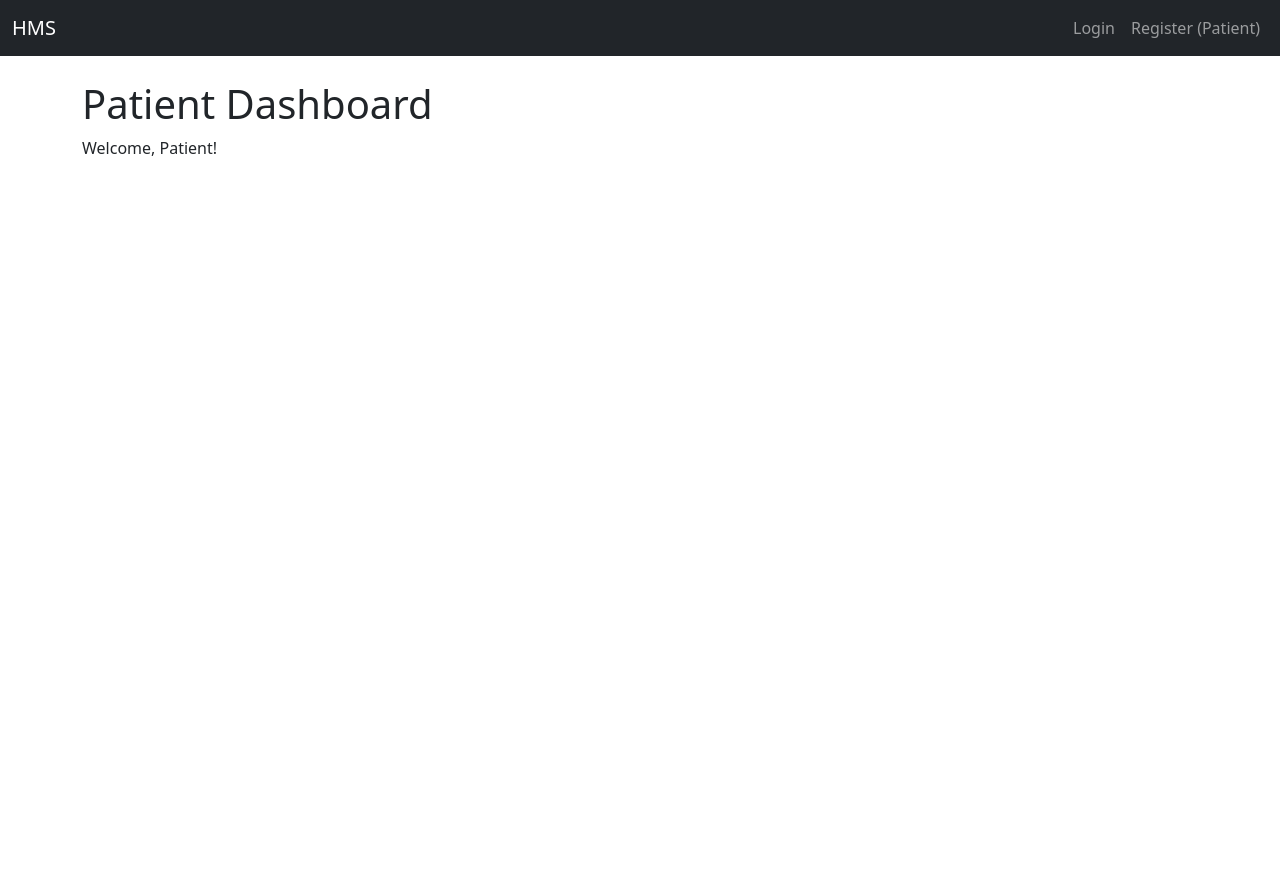
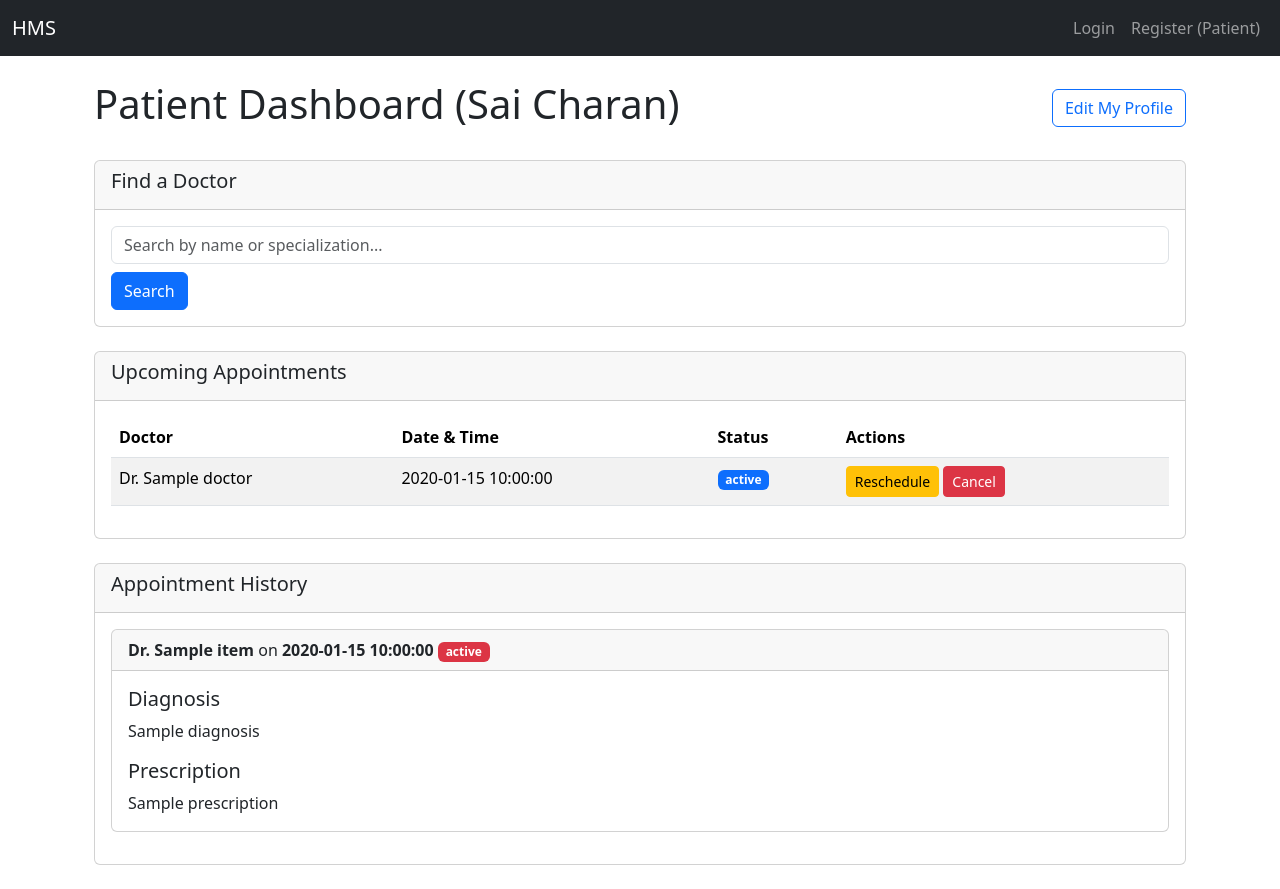
Before and after one commit to scharanruka/mad-1-hms-project, a Flask app: template templates/patient_dashboard.html in a window 1280 px wide. Before the commit the page ends 156 px from the top, so only its background shows below. Run offline with Flask 3, Linux system fonts and the light colour scheme; data comes from the database, SQL or seed files in the repository; both versions use the stored data as it was after the commit; tables that the repository leaves empty hold one stand-in row (values such as "Sample post"); the template is opened without the code that fills it: values that come from a table or form of the project are taken from there, most other values are stand-ins (such as "Sample title", 1, 10 or a date in 2020).

Commit message:
Milestone-HMS Patient-Dashboard-Management

```diff
--- a/app.py
+++ b/app.py
@@ -7,12 +7,13 @@ from models import db, User, Department, Doctor, Patient, Appointment, Treatment
 # Forms
 from forms import (LoginForm, RegistrationForm, AddDoctorForm,
  BookAppointmentForm, UpdateTreatmentForm, EditPatientForm, EditDoctorForm,
- UpdateTreatmentForm, UpdateAvailabilityForm)
+ UpdateTreatmentForm, UpdateAvailabilityForm, UpdatePatientProfileForm, SearchDoctorForm)
 
 import os
 
 import json
 from datetime import date, timedelta
+from sqlalchemy import or_
 
 app = Flask(__name__)
 
@@ -503,20 +504,283 @@ def patient_history(patient_id):
 # ------------------------------------------------------------------------------------------------------------------------
 # ------------------------------------------------------------------------------------------------------------------------
 # ------------------------------------------------------------------------------------------------------------------------
+# PATIENT DASHBOARD ----------
+
+# app.py
+
+# 1. --- REPLACE THE EXISTING PATIENT DASHBOARD ROUTE ---
+@app.route('/patient/dashboard', methods=['GET', 'POST'])
+def patient_dashboard():
+    # --- SIMPLE AUTH CHECK ---
+    if 'user_id' not in session or session.get('role') != 'patient':
+        flash('Please log in as a patient.')
+        return redirect(url_for('login'))
+    # --- END OF CHECK ---
+
+    patient = Patient.query.filter_by(user_id=session['user_id']).first()
+    search_form = SearchDoctorForm()
+
+    # Handle the search form submission
+    if search_form.validate_on_submit():
+        query = search_form.query.data
+        return redirect(url_for('patient_search_doctors', query=query))
+
+    # --- Get Upcoming Appointments ---
+    upcoming_appts_query = db.session.query(Appointment, Doctor).join(
+        Doctor, Appointment.doctor_id == Doctor.id
+    ).filter(
+        Appointment.patient_id == patient.id,
+        Appointment.status == 'Booked'
+    ).all()
+
+    # --- Get Past Appointments ---
+    past_appts_query = db.session.query(Appointment, Doctor).join(
+        Doctor, Appointment.doctor_id == Doctor.id
+    ).filter(
+        Appointment.patient_id == patient.id,
+        or_(Appointment.status == 'Completed', Appointment.status == 'Cancelled')
+    ).all()
+
+    # Get treatment info for completed appointments
+    past_app_data = []
+    for appt, doctor in past_appts_query:
+        treatment = None
+        if appt.status == 'Completed':
+            treatment = Treatment.query.filter_by(appointment_id=appt.id).first()
+        past_app_data.append({
+            'appointment': appt,
+            'doctor_name': doctor.name,
+            'treatment': treatment
+        })
+
+    return render_template(
+        'patient_dashboard.html',
+        patient=patient,
+        search_form=search_form,
+        upcoming_appts=upcoming_appts_query, # These are (Appointment, Doctor) tuples
+        past_app_data=past_app_data # This is our custom list of dicts
+    )
 
 
-@app.route('/patient/dashboard')
-def patient_dashboard():
+# 2. --- ADD NEW ROUTE: PATIENT PROFILE ---
+@app.route('/patient/profile', methods=['GET', 'POST'])
+def patient_profile():
     # --- SIMPLE AUTH CHECK ---
-    if 'user_id' not in session:
-        flash('Please log in to access this page.')
+    if 'user_id' not in session or session.get('role') != 'patient':
+        flash('Please log in as a patient.')
         return redirect(url_for('login'))
+    # --- END OF CHECK ---
 
-    if session.get('role') != 'patient':
-        flash('You do not have permission to access this page.')
-        return redirect(url_for('dashboard'))
+    patient = Patient.query.filter_by(user_id=session['user_id']).first()
+    # `obj=patient` pre-populates the form with the patient's current data
+    form = UpdatePatientProfileForm(obj=patient)
+
+    if form.validate_on_submit():
+        patient.name = form.name.data
+        patient.contact = form.contact.data
+        db.session.commit()
+        flash('Profile updated successfully.')
+        return redirect(url_for('patient_profile'))
+
+    return render_template('patient_profile.html', form=form, patient=patient)
+
+
+# 3. --- ADD NEW ROUTE: SEARCH DOCTORS ---
+@app.route('/patient/search')
+def patient_search_doctors():
+    # --- SIMPLE AUTH CHECK ---
+    if 'user_id' not in session or session.get('role') != 'patient':
+        flash('Please log in as a patient.')
+        return redirect(url_for('login'))
     # --- END OF CHECK ---
-    return render_template('patient_dashboard.html')
+
+    query = request.args.get('query')
+    if not query:
+        return redirect(url_for('patient_dashboard'))
+
+    # Search in both Doctor name and Department name
+    # We join Doctor with Department to get the department's name
+    search_results = db.session.query(Doctor, Department).join(
+        Department, Doctor.department_id == Department.id
+    ).filter(
+        or_(
+            Doctor.name.contains(query),
+            Department.name.contains(query)
+        )
+    ).all() # This gives a list of (Doctor, Department) tuples
+
+    return render_template('search_doctors.html', results=search_results, query=query)
+
+
+# 4. --- ADD NEW ROUTE: BOOK APPOINTMENT ---
+@app.route('/patient/book/<int:doctor_id>', methods=['GET', 'POST'])
+def book_appointment(doctor_id):
+    # --- SIMPLE AUTH CHECK ---
+    if 'user_id' not in session or session.get('role') != 'patient':
+        flash('Please log in as a patient.')
+        return redirect(url_for('login'))
+    # --- END OF CHECK ---
+
+    doctor = Doctor.query.get_or_404(doctor_id)
+    form = BookAppointmentForm()
+
+    # --- Generate available slots ---
+    # Load the doctor's availability from the JSON string
+    avail_dict = json.loads(doctor.availability or '{}')
+
+    # Get existing appointments for this doctor to check for conflicts
+    existing_appts = Appointment.query.filter_by(doctor_id=doctor.id).all()
+    # Create a set of "YYYY-MM-DD am" or "YYYY-MM-DD pm" strings for fast lookup
+    booked_slots = {f"{appt.appointment_date}" for appt in existing_appts}
+
+    slot_choices = []
+    today = date.today()
+    for i in range(7): # For the next 7 days
+        day = today + timedelta(days=i)
+        day_str = day.strftime('%Y-%m-%d')
+
+        if day_str in avail_dict:
+            # Check AM slot
+            if 'am' in avail_dict[day_str]:
+                slot_id = f"{day_str} am" # e.g., "2025-11-12 am"
+                if slot_id not in booked_slots:
+                    label = f"{day_str} (Morning: 8am-12pm)"
+                    slot_choices.append((slot_id, label))
+            # Check PM slot
+            if 'pm' in avail_dict[day_str]:
+                slot_id = f"{day_str} pm" # e.g., "2025-11-12 pm"
+                if slot_id not in booked_slots:
+                    label = f"{day_str} (Evening: 4pm-9pm)"
+                    slot_choices.append((slot_id, label))
+
+    form.appointment_slot.choices = slot_choices
+
+    if form.validate_on_submit():
+        selected_slot = form.appointment_slot.data
+        patient = Patient.query.filter_by(user_id=session['user_id']).first()
+
+        # Final check just in case
+        if selected_slot in booked_slots:
+            flash('This slot was just booked. Please select another.')
+            return redirect(url_for('book_appointment', doctor_id=doctor_id))
+
+        # Create the new appointment
+        new_appt = Appointment(
+            patient_id=patient.id,
+            doctor_id=doctor.id,
+            appointment_date=selected_slot,
+            status='Booked'
+        )
+        db.session.add(new_appt)
+        db.session.commit()
+
+        flash('Appointment booked successfully!')
+        return redirect(url_for('patient_dashboard'))
+
+    return render_template(
+        'book_appointment.html',
+        form=form,
+        doctor=doctor,
+        has_slots=(len(slot_choices) > 0)
+    )
+
+
+# 5. --- ADD NEW ROUTE: CANCEL APPOINTMENT ---
+@app.route('/patient/cancel/<int:app_id>')
+def patient_cancel_appointment(app_id):
+    # --- SIMPLE AUTH CHECK ---
+    if 'user_id' not in session or session.get('role') != 'patient':
+        flash('Please log in as a patient.')
+        return redirect(url_for('login'))
+    # --- END OF CHECK ---
+
+    patient = Patient.query.filter_by(user_id=session['user_id']).first()
+    appointment = Appointment.query.get_or_404(app_id)
+
+    # Check that this patient owns this appointment
+    if appointment.patient_id != patient.id:
+        flash('You do not have permission to cancel this appointment.')
+        return redirect(url_for('patient_dashboard'))
+
+    # Only 'Booked' appointments can be cancelled
+    if appointment.status == 'Booked':
+        appointment.status = 'Cancelled'
+        db.session.commit()
+        flash('Appointment cancelled successfully.')
+    else:
+        flash('This appointment cannot be cancelled.')
+
+    return redirect(url_for('patient_dashboard'))
+
+
+# 6. --- ADD NEW ROUTE: RESCHEDULE APPOINTMENT ---
+@app.route('/patient/reschedule/<int:app_id>', methods=['GET', 'POST'])
+def patient_reschedule_appointment(app_id):
+    # --- SIMPLE AUTH CHECK ---
+    if 'user_id' not in session or session.get('role') != 'patient':
+        flash('Please log in as a patient.')
+        return redirect(url_for('login'))
+    # --- END OF CHECK ---
+
+    patient = Patient.query.filter_by(user_id=session['user_id']).first()
+    appointment = Appointment.query.get_or_404(app_id)
+    doctor = Doctor.query.get(appointment.doctor_id)
+
+    # Check ownership and status
+    if appointment.patient_id != patient.id or appointment.status != 'Booked':
+        flash('This appointment cannot be rescheduled.')
+        return redirect(url_for('patient_dashboard'))
+
+    # We can reuse the BookAppointmentForm
+    form = BookAppointmentForm()
+    form.submit.label.text = 'Reschedule' # Change button text
+
+    # --- Generate available slots (same logic as booking) ---
+    avail_dict = json.loads(doctor.availability or '{}')
+    existing_appts = Appointment.query.filter_by(doctor_id=doctor.id).all()
+
+    # Create set of booked slots, BUT *exclude* the current appointment
+    booked_slots = {
+        f"{appt.appointment_date}" for appt in existing_appts
+        if appt.id != appointment.id # Allow picking the *same* slot
+    }
+
+    slot_choices = []
+    today = date.today()
+    for i in range(7):
+        day = today + timedelta(days=i)
+        day_str = day.strftime('%Y-%m-%d')
+        if day_str in avail_dict:
+            if 'am' in avail_dict[day_str]:
+                slot_id = f"{day_str} am"
+                if slot_id not in booked_slots:
+                    label = f"{day_str} (Morning: 8am-12pm)"
+                    slot_choices.append((slot_id, label))
+            if 'pm' in avail_dict[day_str]:
+                slot_id = f"{day_str} pm"
+                if slot_id not in booked_slots:
+                    label = f"{day_str} (Evening: 4pm-9pm)"
+                    slot_choices.append((slot_id, label))
+
+    form.appointment_slot.choices = slot_choices
+
+    if form.validate_on_submit():
+        new_slot = form.appointment_slot.data
+
+        # Update the appointment
+        appointment.appointment_date = new_slot
+        db.session.commit()
+
+        flash('Appointment rescheduled successfully!')
+        return redirect(url_for('patient_dashboard'))
+
+    return render_template(
+        'reschedule_appointment.html',
+        form=form,
+        doctor=doctor,
+        appointment=appointment,
+        has_slots=(len(slot_choices) > 0)
+    )
 
 
 # 2. --- ADD THE 'ADD_DOCTOR' ROUTE ---
--- a/forms.py
+++ b/forms.py
@@ -114,3 +114,32 @@ class UpdateAvailabilityForm(FlaskForm):
     day6_pm = BooleanField('4pm - 9pm')
 
     submit = SubmitField('Update Availability')
+
+
+
+# PATIENT DASHBOARD -----------------------------------------------------------
+class UpdatePatientProfileForm(FlaskForm):
+    """Form for Patient to update their own profile."""
+    name = StringField('Full Name',
+                       validators=[DataRequired(), Length(min=2, max=100)])
+    contact = StringField('Contact',
+                          validators=[DataRequired()])
+    submit = SubmitField('Update Profile')
+
+
+class SearchDoctorForm(FlaskForm):
+    """Simple search form."""
+    query = StringField('Search by Name or Specialization',
+                        validators=[DataRequired()])
+    submit = SubmitField('Search')
+
+
+class BookAppointmentForm(FlaskForm):
+    """
+    Form for Patient to book an appointment.
+    The choices will be populated dynamically from the route.
+    """
+    # This value will be something like "2025-11-12 am"
+    appointment_slot = SelectField('Select an Available Slot',
+                                   validators=[DataRequired()])
+    submit = SubmitField('Book Appointment')
--- a/templates/doctor_dashboard.html
+++ b/templates/doctor_dashboard.html
@@ -74,7 +74,7 @@
     </div>
 
     <div class="text-end">
-        <a href="{{ url_for('doctor_availability') }}" class="btn btn-primary btn-lg">
+        <a href="{{ url_for('doctor_availability') }}" class="btn btn-success btn-lg">
             Provide Availability
         </a>
     </div>
--- a/templates/patient_dashboard.html
+++ b/templates/patient_dashboard.html
@@ -1,2 +1,103 @@
 {% extends "base.html" %}
-{% block content %}<h1>Patient Dashboard</h1><p>Welcome, Patient!</p>{% endblock %}
+
+{% block content %}
+<div class="container-fluid">
+    <div class="d-flex justify-content-between align-items-center mb-4">
+        <h1>Patient Dashboard ({{ patient.name }})</h1>
+        <a href="{{ url_for('patient_profile') }}" class="btn btn-outline-primary">
+            Edit My Profile
+        </a>
+    </div>
+
+    <div class="card mb-4">
+        <div class="card-header">
+            <h5>Find a Doctor</h5>
+        </div>
+        <div class="card-body">
+            <form method="POST" action="" novalidate>
+                {{ search_form.hidden_tag() }}
+                <div class_input-group">
+                    {{ search_form.query(class="form-control", placeholder="Search by name or specialization...") }}
+                    {{ search_form.submit(class="btn btn-primary mt-2") }}
+                </div>
+            </form>
+        </div>
+    </div>
+
+    <div class="card mb-4">
+        <div class="card-header">
+            <h5>Upcoming Appointments</h5>
+        </div>
+        <div class="card-body">
+            <table class="table table-striped">
+                <thead>
+                    <tr>
+                        <th>Doctor</th>
+                        <th>Date & Time</th>
+                        <th>Status</th>
+                        <th>Actions</th>
+                    </tr>
+                </thead>
+                <tbody>
+                    {% for appt, doctor in upcoming_appts %}
+                    <tr>
+                        <td>Dr. {{ doctor.name }}</td>
+                        <td>{{ appt.appointment_date }}</td>
+                        <td><span class="badge bg-primary">{{ appt.status }}</span></td>
+                        <td>
+                            <a href="{{ url_for('patient_reschedule_appointment', app_id=appt.id) }}" class="btn btn-warning btn-sm">
+                                Reschedule
+                            </a>
+                            <a href="{{ url_for('patient_cancel_appointment', app_id=appt.id) }}"
+                               class="btn btn-danger btn-sm"
+                               onclick="return confirm('Are you sure you want to cancel this appointment?')">
+                                Cancel
+                            </a>
+                        </td>
+                    </tr>
+                    {% endfor %}
+                    {% if not upcoming_appts %}
+                    <tr>
+                        <td colspan="4">No upcoming appointments.</td>
+                    </tr>
+                    {% endif %}
+                </tbody>
+            </table>
+        </div>
+    </div>
+
+    <div class="card mb-4">
+        <div class="card-header">
+            <h5>Appointment History</h5>
+        </div>
+        <div class="card-body">
+            {% for item in past_app_data %}
+            <div class="card mb-3">
+                <div class="card-header">
+                    <strong>Dr. {{ item.doctor_name }}</strong> on
+                    <strong>{{ item.appointment.appointment_date }}</strong>
+
+                    <span class="badge
+                        {% if item.appointment.status == 'Completed' %}bg-success
+                        {% else %}bg-danger
+                        {% endif %}
+                    ">{{ item.appointment.status }}</span>
+                </div>
+                {% if item.treatment %}
+                <div class="card-body">
+                    <h5 class="card-title">Diagnosis</h5>
+                    <p class="card-text">{{ item.treatment.diagnosis }}</p>
+                    <h5 class="card-title">Prescription</h5>
+                    <p class="card-text">{{ item.treatment.prescription }}</p>
+                </div>
+                {% endif %}
+            </div>
+            {% endfor %}
+            {% if not past_app_data %}
+                <p>No past appointments found.</p>
+            {% endif %}
+        </div>
+    </div>
+
+</div>
+{% endblock %}
```
Also changed, not shown: templates/book_appointment.html (added, +29 -0 lines), templates/patient_profile.html (added, +30 -0 lines), templates/reschedule_appointment.html (added, +29 -0 lines), templates/search_doctors.html (added, +33 -0 lines), instance/hospital.db.
